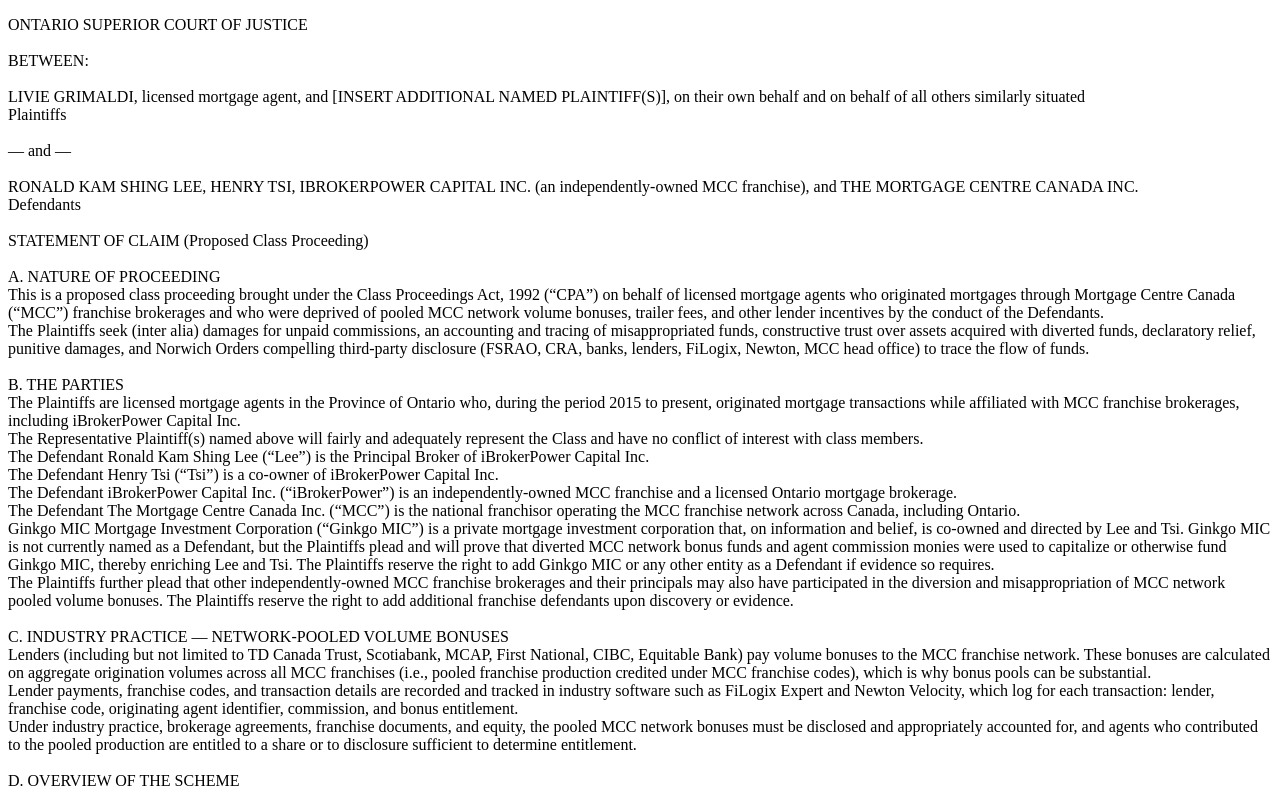
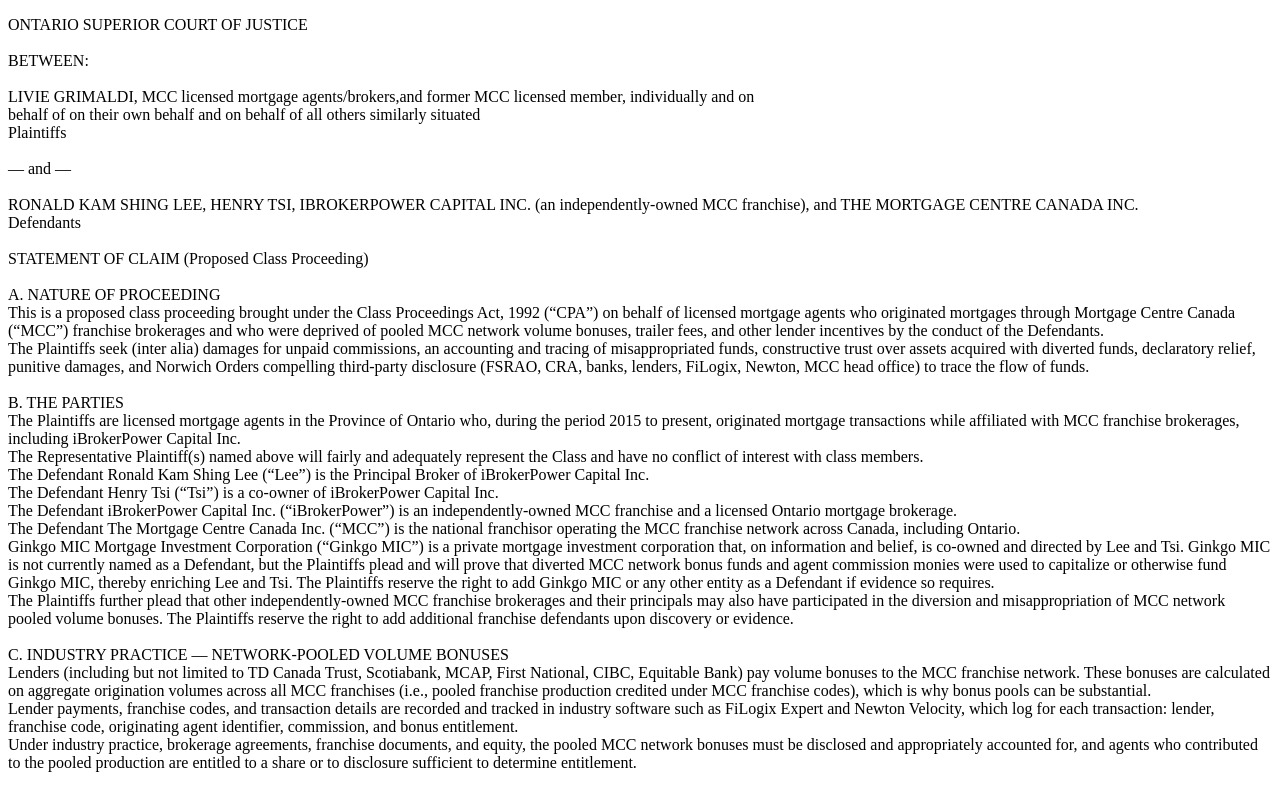
Before and after one commit to legalservicesontario/mccfraudexposed, a plain HTML site: page statement_of_claim.html in a window 1280 px wide. Shown: the top 790 px of the page. Drawn offline with Linux system fonts and the light colour scheme.

Commit message:
Update statement_of_claim.html

```diff
--- a/statement_of_claim.html
+++ b/statement_of_claim.html
@@ -10,7 +10,8 @@ ONTARIO SUPERIOR COURT OF JUSTICE
 
 BETWEEN:
 
-LIVIE GRIMALDI, licensed mortgage agent, and [INSERT ADDITIONAL NAMED PLAINTIFF(S)], on their own behalf and on behalf of all others similarly situated
+LIVIE GRIMALDI, MCC licensed mortgage agents/brokers,and former MCC licensed member, individually and on
+behalf of on their own behalf and on behalf of all others similarly situated
 Plaintiffs
 
 — and —
```
